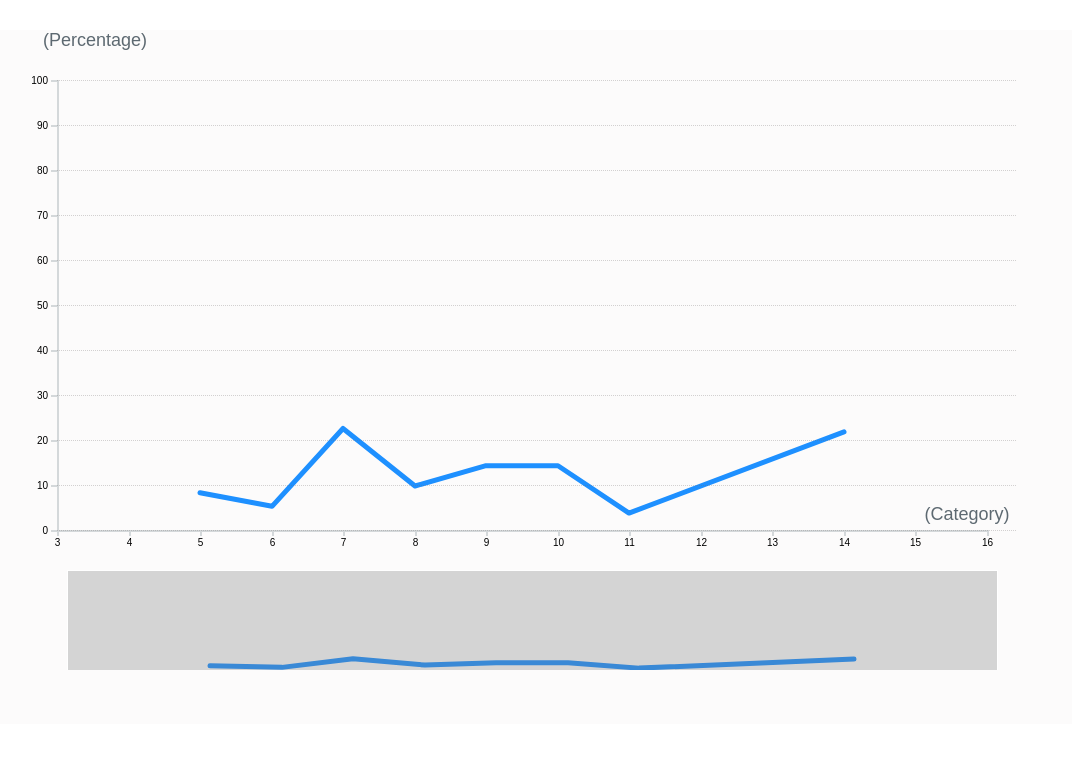
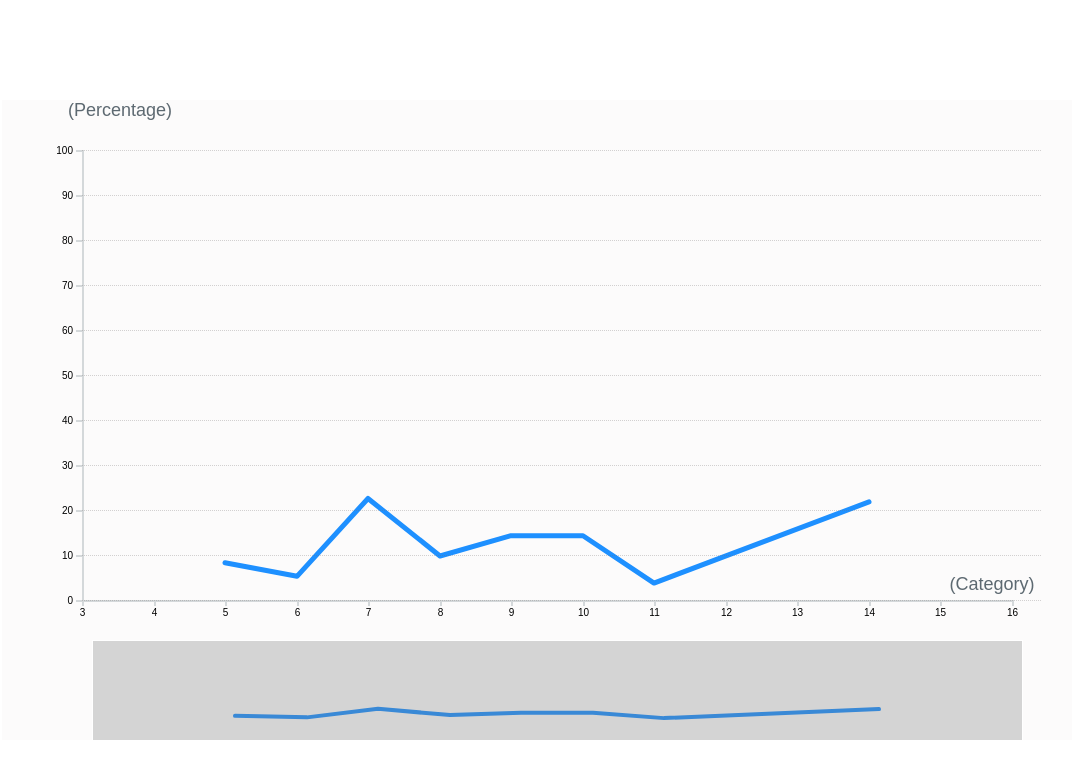
Before and after one commit to sharvaibhav/assignment-new, a React (Create React App) app: page / in a window 1280 px wide. Shown: the top 778 px of the page, without its empty margins (88-1160 px from the left). Built offline with nearby package versions, Linux system fonts and the light colour scheme.

Commit message:
changes for the tooltip positioning

```diff
--- a/src/App.js
+++ b/src/App.js
@@ -28,8 +28,6 @@ export default class App extends Component {
     const {sortedData, formattedData, dataFormattedFlag, sumTotal, summedArray} = this.state;
     return (
       <div className="App">
-        <div className="container">
-        </div>
         <div>
           {dataFormattedFlag && <Linechart data = {sortedData} formattedData={formattedData} sumTotal = {sumTotal} summedArray={summedArray} />}
         </div>
--- a/src/components/line-chart.js
+++ b/src/components/line-chart.js
@@ -142,7 +142,7 @@ export default class Linechart extends Component{
             .attr("transform",`translate( ${this.props.marginLeft2},${this.props.marginTop2 + this.props.height})`);
 
             /*summary chart*/
-            context.append("path").attr("class", "line").datum(this.props.summedArray).attr("fill", "none").attr("stroke", "steelblue").attr("stroke-linejoin", "round").attr("stroke-linecap", "round").attr("stroke-width", 3).attr("d", this.line2);
+            context.append("path").attr("class", "line2").datum(this.props.summedArray).attr("fill", "none").attr("stroke", "steelblue").attr("stroke-linejoin", "round").attr("stroke-linecap", "round").attr("stroke-width", 3).attr("d", this.line2)
             /*the brush */
             context.append("g").attr("class", "brush").call(this.brush).call(this.brush.move,this.scalex2.range());
     }
--- a/src/components/style.css
+++ b/src/components/style.css
@@ -21,7 +21,10 @@ g.y.axis > text,  g.x.axis > text{
 
 .graph-section{
     background-color: #FCFBFB;
-    margin-top: 30px;
+    height: 640px;
+    width: 1100px;
+    margin: 100px auto;
+    position: relative;
 }
 
 .info-section{
@@ -68,6 +71,11 @@ g.y.axis > text,  g.x.axis > text{
   stroke: dodgerblue;
   stroke-width: 5px;
 }
+.line2{
+  stroke: dodgerblue;
+  stroke-width: 4px;
+  transform: translate(0px, -20px)
+}
 
 .tooltip{
     border: 1px solid black;
@@ -76,8 +84,9 @@ g.y.axis > text,  g.x.axis > text{
     height:60px;
     width:200px;
     display: none;
-    padding: 30px 5px 10px 5px;
+    /* padding: 30px 5px 10px 5px; */
     vertical-align: middle;
+    transform: translate(-10px,10px)
     /* display:none; */
 }
 
```
